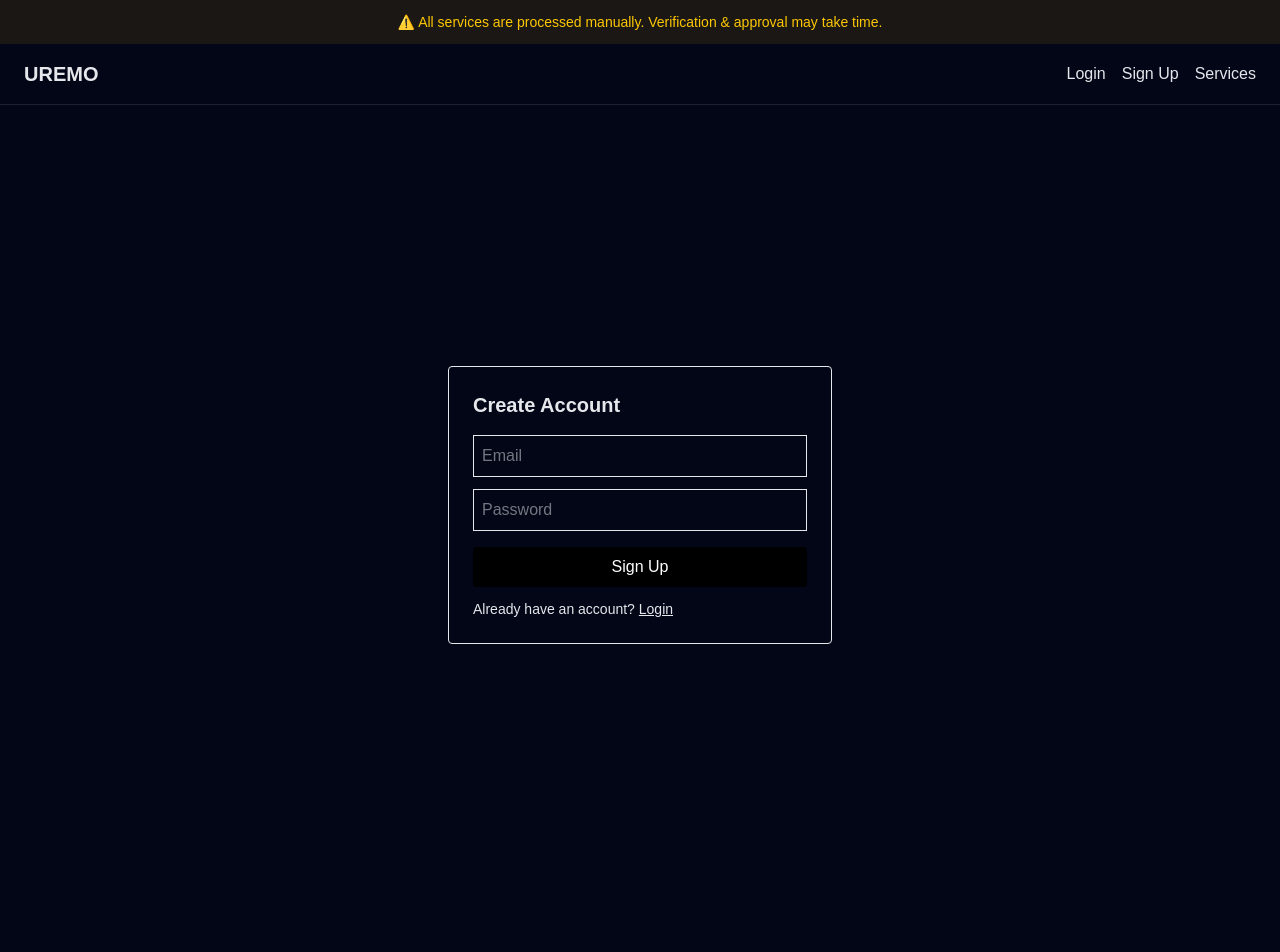
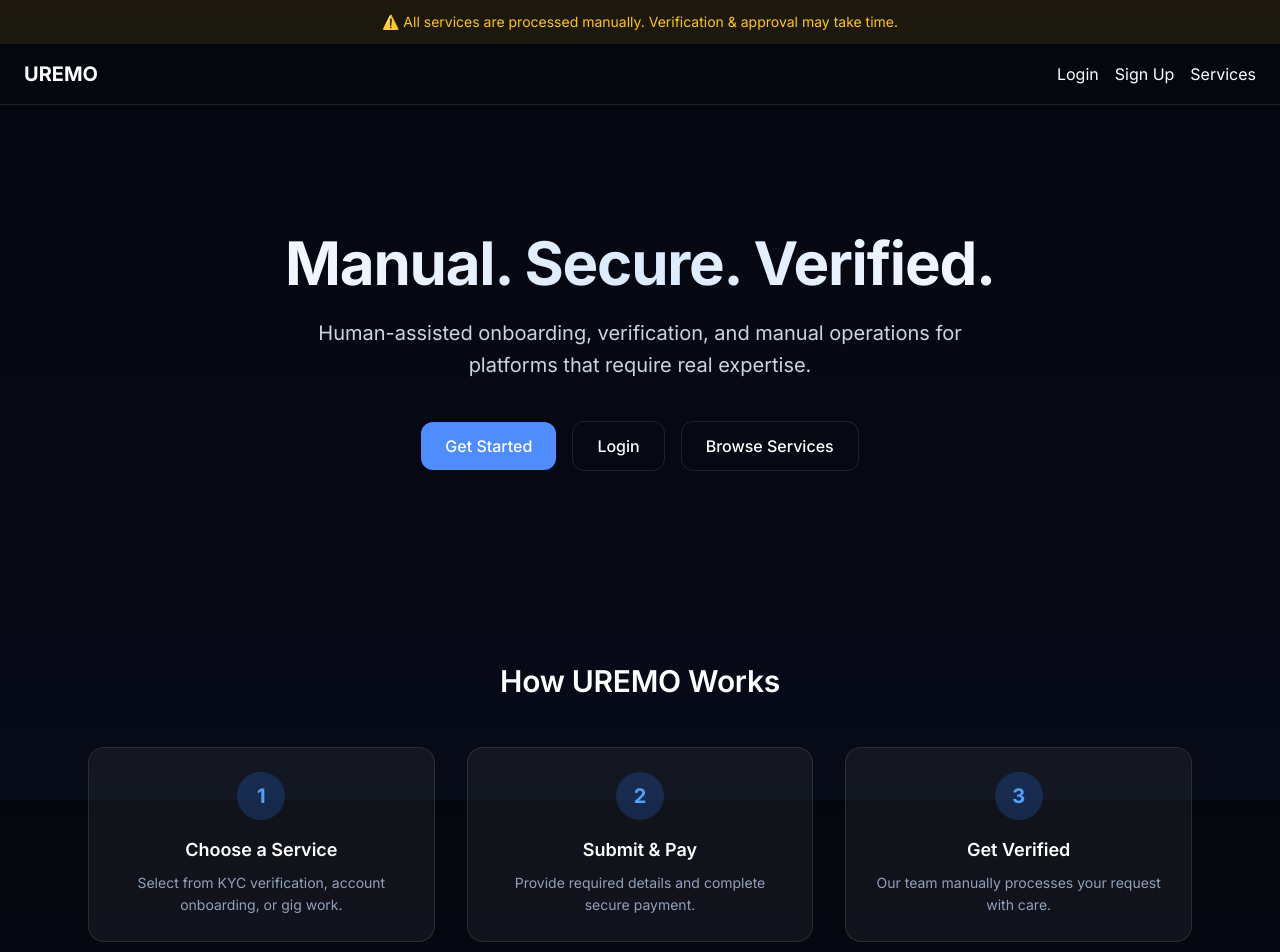
Before and after one commit to sajalnew01/uremo-frontend, a Next.js app: page / in a window 1280 px wide. Shown: the top 952 px of the page. Before the commit the page ends 905 px from the top, so only its background shows below. Built offline with nearby package versions, Linux system fonts and the light colour scheme.

Commit message:
ui: phase 2 polish - premium theme, landing, navbar cleanup, animations

```diff
--- a/app/globals.css
+++ b/app/globals.css
@@ -1,49 +1,77 @@
 @import "tailwindcss";
 
 :root {
-  --background: #ffffff;
-  --foreground: #171717;
-}
-
-@theme inline {
-  --color-background: var(--background);
-  --color-foreground: var(--foreground);
-  --font-sans: var(--font-geist-sans);
-  --font-mono: var(--font-geist-mono);
-}
-
-@media (prefers-color-scheme: dark) {
-  :root {
-    --background: #0a0a0a;
-    --foreground: #ededed;
-  }
+  --bg-from: #05070F;
+  --bg-to: #070B18;
+  --card-bg: rgba(255, 255, 255, 0.05);
+  --card-border: rgba(255, 255, 255, 0.1);
+  --card-border-hover: rgba(255, 255, 255, 0.2);
+  --text-primary: #FFFFFF;
+  --text-muted: #9CA3AF;
+  --accent-blue: #4F8CFF;
+  --accent-blue-hover: #3D7AE6;
 }
 
 body {
-  background: var(--background);
-  color: var(--foreground);
-  font-family: Arial, Helvetica, sans-serif;
+  background: linear-gradient(180deg, var(--bg-from) 0%, var(--bg-to) 100%);
+  background-attachment: fixed;
+  color: var(--text-primary);
+  font-family: var(--font-sans), system-ui, sans-serif;
+  min-height: 100vh;
 }
 
-body {
-  background-color: #020617;
-  color: #e5e7eb;
+h1 {
+  font-weight: 700;
+  letter-spacing: -0.02em;
+}
+
+h2 {
+  font-weight: 600;
+  letter-spacing: -0.01em;
+}
+
+p {
+  line-height: 1.6;
 }
 
 .card {
-  background: #020617;
-  border: 1px solid #1e293b;
-  border-radius: 14px;
-  padding: 20px;
+  background: var(--card-bg);
+  border: 1px solid var(--card-border);
+  border-radius: 1rem;
+  padding: 1.5rem;
+  transition: all 0.2s ease;
+}
+
+.card:hover {
+  border-color: var(--card-border-hover);
+  transform: translateY(-2px);
 }
 
 .btn-primary {
-  background: #3b82f6;
+  background: var(--accent-blue);
   color: white;
-  padding: 10px 16px;
-  border-radius: 10px;
+  padding: 0.75rem 1.5rem;
+  border-radius: 0.75rem;
+  font-weight: 500;
+  transition: all 0.2s ease;
 }
 
 .btn-primary:hover {
-  background: #2563eb;
+  background: var(--accent-blue-hover);
+  box-shadow: 0 0 20px rgba(79, 140, 255, 0.4);
 }
+
+.btn-secondary {
+  background: transparent;
+  border: 1px solid var(--card-border);
+  color: var(--text-primary);
+  padding: 0.75rem 1.5rem;
+  border-radius: 0.75rem;
+  font-weight: 500;
+  transition: all 0.2s ease;
+}
+
+.btn-secondary:hover {
+  border-color: var(--card-border-hover);
+  background: var(--card-bg);
+}
--- a/app/layout.tsx
+++ b/app/layout.tsx
@@ -1,19 +1,15 @@
 import type { Metadata } from "next";
-import { Geist, Geist_Mono } from "next/font/google";
+import { Inter } from "next/font/google";
 import "./globals.css";
 import Navbar from "@/components/Navbar";
 import Sidebar from "@/components/Sidebar";
 import StatusBanner from "@/components/StatusBanner";
 import { SidebarProvider } from "@/components/SidebarContext";
 
-const geistSans = Geist({
-  variable: "--font-geist-sans",
+const inter = Inter({
+  variable: "--font-sans",
   subsets: ["latin"],
-});
-
-const geistMono = Geist_Mono({
-  variable: "--font-geist-mono",
-  subsets: ["latin"],
+  display: "swap",
 });
 
 export const metadata: Metadata = {
@@ -28,7 +24,7 @@ export default function RootLayout({
 }>) {
   return (
     <html lang="en">
-      <body className="bg-black text-white">
+      <body className={inter.variable}>
         <SidebarProvider>
           <StatusBanner />
           <Navbar />
--- a/app/page.tsx
+++ b/app/page.tsx
@@ -1,70 +1,188 @@
 "use client";
 
-import { useState } from "react";
+import { useEffect } from "react";
 import { useRouter } from "next/navigation";
-import { apiRequest } from "@/lib/api";
+import Link from "next/link";
+import { useAuth } from "@/hooks/useAuth";
+import { motion } from "framer-motion";
 
-export default function Signup() {
+export default function LandingPage() {
   const router = useRouter();
-  const [email, setEmail] = useState("");
-  const [password, setPassword] = useState("");
-  const [loading, setLoading] = useState(false);
+  const { ready, isAuthenticated } = useAuth();
 
-  const submit = async () => {
-    setLoading(true);
-    try {
-      const res = await apiRequest("/api/auth/signup", "POST", {
-        email,
-        password,
-      });
+  useEffect(() => {
+    // Redirect logged-in users to dashboard
+    if (ready && isAuthenticated) {
+      router.replace("/dashboard");
+    }
+  }, [ready, isAuthenticated, router]);
 
-      if (res.token) {
-        localStorage.setItem("token", res.token);
-        router.push("/dashboard");
-      } else {
-        alert(res.message || "Signup failed");
-      }
-    } catch (err) {
-      alert("Something went wrong");
-    } finally {
-      setLoading(false);
-    }
-  };
+  // While checking auth or if authenticated (before redirect), show minimal loading
+  if (!ready || isAuthenticated) {
+    return (
+      <div className="min-h-screen flex items-center justify-center">
+        <div className="text-slate-400">Loading...</div>
+      </div>
+    );
+  }
 
   return (
-    <div className="min-h-screen flex items-center justify-center">
-      <div className="w-full max-w-sm border p-6 rounded">
-        <h1 className="text-xl font-semibold mb-4">Create Account</h1>
+    <div className="min-h-screen">
+      {/* Hero Section */}
+      <motion.section
+        initial={{ opacity: 0, y: 20 }}
+        animate={{ opacity: 1, y: 0 }}
+        transition={{ duration: 0.6 }}
+        className="max-w-6xl mx-auto px-4 sm:px-6 py-20 md:py-32 text-center"
+      >
+        <h1 className="text-4xl md:text-6xl font-bold mb-6 bg-gradient-to-r from-white via-blue-100 to-white bg-clip-text text-transparent">
+          Manual. Secure. Verified.
+        </h1>
+        <p className="text-lg md:text-xl text-slate-300 max-w-2xl mx-auto mb-10">
+          Human-assisted onboarding, verification, and manual operations for
+          platforms that require real expertise.
+        </p>
 
-        <input
-          type="email"
-          placeholder="Email"
-          className="w-full border p-2 mb-3"
-          onChange={(e) => setEmail(e.target.value)}
-        />
+        <div className="flex flex-col sm:flex-row gap-4 justify-center items-center">
+          <Link href="/signup">
+            <motion.button
+              whileHover={{ scale: 1.05 }}
+              whileTap={{ scale: 0.95 }}
+              className="btn-primary w-full sm:w-auto"
+            >
+              Get Started
+            </motion.button>
+          </Link>
+          <Link href="/login">
+            <button className="btn-secondary w-full sm:w-auto">Login</button>
+          </Link>
+          <Link href="/buy-service">
+            <button className="btn-secondary w-full sm:w-auto">
+              Browse Services
+            </button>
+          </Link>
+        </div>
+      </motion.section>
 
-        <input
-          type="password"
-          placeholder="Password"
-          className="w-full border p-2 mb-4"
-          onChange={(e) => setPassword(e.target.value)}
-        />
+      {/* 3-Step Process */}
+      <motion.section
+        initial={{ opacity: 0 }}
+        whileInView={{ opacity: 1 }}
+        transition={{ duration: 0.8 }}
+        viewport={{ once: true }}
+        className="max-w-6xl mx-auto px-4 sm:px-6 py-16"
+      >
+        <h2 className="text-3xl font-bold text-center mb-12">
+          How UREMO Works
+        </h2>
 
-        <button
-          onClick={submit}
-          disabled={loading}
-          className="w-full bg-black text-white py-2 rounded"
-        >
-          {loading ? "Creating..." : "Sign Up"}
-        </button>
+        <div className="grid md:grid-cols-3 gap-8">
+          {[
+            {
+              step: "1",
+              title: "Choose a Service",
+              desc: "Select from KYC verification, account onboarding, or gig work.",
+            },
+            {
+              step: "2",
+              title: "Submit & Pay",
+              desc: "Provide required details and complete secure payment.",
+            },
+            {
+              step: "3",
+              title: "Get Verified",
+              desc: "Our team manually processes your request with care.",
+            },
+          ].map((item) => (
+            <motion.div
+              key={item.step}
+              whileHover={{ y: -4 }}
+              className="card text-center"
+            >
+              <div className="w-12 h-12 rounded-full bg-blue-500/20 text-blue-400 flex items-center justify-center text-xl font-bold mx-auto mb-4">
+                {item.step}
+              </div>
+              <h3 className="font-semibold text-lg mb-2">{item.title}</h3>
+              <p className="text-sm text-slate-400">{item.desc}</p>
+            </motion.div>
+          ))}
+        </div>
+      </motion.section>
 
-        <p className="text-sm mt-3">
-          Already have an account?{" "}
-          <a href="/login" className="underline">
-            Login
-          </a>
-        </p>
-      </div>
+      {/* Features */}
+      <motion.section
+        initial={{ opacity: 0 }}
+        whileInView={{ opacity: 1 }}
+        transition={{ duration: 0.8 }}
+        viewport={{ once: true }}
+        className="max-w-6xl mx-auto px-4 sm:px-6 py-16"
+      >
+        <h2 className="text-3xl font-bold text-center mb-12">
+          Why Choose UREMO
+        </h2>
+
+        <div className="grid md:grid-cols-3 gap-6">
+          {[
+            {
+              icon: "🔒",
+              title: "Manual Verification",
+              desc: "Every request is reviewed by real humans, not bots.",
+            },
+            {
+              icon: "⚡",
+              title: "Flexible Payments",
+              desc: "PayPal, Crypto (USDT), or Binance—your choice.",
+            },
+            {
+              icon: "🌐",
+              title: "Work Opportunities",
+              desc: "Join our team as a manual operations specialist.",
+            },
+          ].map((feat, i) => (
+            <motion.div key={i} whileHover={{ scale: 1.02 }} className="card">
+              <div className="text-4xl mb-4">{feat.icon}</div>
+              <h3 className="font-semibold text-lg mb-2">{feat.title}</h3>
+              <p className="text-sm text-slate-400">{feat.desc}</p>
+            </motion.div>
+          ))}
+        </div>
+      </motion.section>
+
+      {/* Trust Disclaimer */}
+      <motion.section
+        initial={{ opacity: 0 }}
+        whileInView={{ opacity: 1 }}
+        transition={{ duration: 0.8 }}
+        viewport={{ once: true }}
+        className="max-w-4xl mx-auto px-4 sm:px-6 py-16"
+      >
+        <div className="card text-center">
+          <p className="text-slate-300 leading-relaxed">
+            ⚠️ <strong>All services are processed manually.</strong>{" "}
+            Verification, approval, and delivery times may vary. UREMO is not
+            responsible for delays outside our control. By using our services,
+            you acknowledge that manual processing takes time.
+          </p>
+        </div>
+      </motion.section>
+
+      {/* Footer */}
+      <footer className="border-t border-white/10 mt-20">
+        <div className="max-w-6xl mx-auto px-4 sm:px-6 py-8 text-center text-sm text-slate-400">
+          <p>© 2026 UREMO. Manual operations for platforms that matter.</p>
+          <div className="flex justify-center gap-6 mt-4">
+            <Link href="/buy-service" className="hover:text-white transition">
+              Services
+            </Link>
+            <Link href="/apply-to-work" className="hover:text-white transition">
+              Work With Us
+            </Link>
+            <Link href="/login" className="hover:text-white transition">
+              Login
+            </Link>
+          </div>
+        </div>
+      </footer>
     </div>
   );
 }
--- a/components/Card.tsx
+++ b/components/Card.tsx
@@ -6,7 +6,7 @@ export default function Card({
   children: React.ReactNode;
 }) {
   return (
-    <div className="border border-[#E5E7EB] rounded-lg p-6 bg-white hover:shadow-lg transition">
+    <div className="rounded-2xl border border-white/10 bg-white/5 p-6 hover:border-white/20 hover:-translate-y-1 transition-all duration-200">
       {title && <h3 className="font-semibold text-lg mb-4">{title}</h3>}
       {children}
     </div>
--- a/components/Navbar.tsx
+++ b/components/Navbar.tsx
@@ -37,50 +37,55 @@ export default function Navbar() {
       <div className="flex gap-3 md:gap-4 items-center flex-wrap justify-end">
         {!isAuthenticated && (
           <>
-            <Link href="/login">Login</Link>
-            <Link href="/signup">Sign Up</Link>
-            <Link href="/buy-service">Services</Link>
+            <Link href="/login" className="hover:text-white/80 transition">
+              Login
+            </Link>
+            <Link href="/signup" className="hover:text-white/80 transition">
+              Sign Up
+            </Link>
+            <Link
+              href="/buy-service"
+              className="hover:text-white/80 transition"
+            >
+              Services
+            </Link>
           </>
         )}
 
         {isAuthenticated && (
           <>
-            <Link href="/dashboard">Dashboard</Link>
-            <Link href="/buy-service">Buy Service</Link>
-            <Link href="/orders">My Orders</Link>
-            <Link href="/apply-to-work">Apply to Work</Link>
-
-            {user?.role === "admin" && (
-              <>
-                <Link href="/admin">Admin</Link>
+            <Link href="/dashboard" className="hover:text-white/80 transition">
+              Dashboard
+            </Link>
             <Link
-                  href="/admin/services"
-                  className="text-blue-400 hover:underline"
+              href="/buy-service"
+              className="hover:text-white/80 transition"
             >
               Services
             </Link>
-                <Link
-                  href="/admin/orders"
-                  className="text-blue-400 hover:underline"
-                >
-                  Orders
+            <Link href="/orders" className="hover:text-white/80 transition">
+              My Orders
             </Link>
             <Link
-                  href="/admin/payments"
-                  className="text-blue-400 hover:underline"
+              href="/apply-to-work"
+              className="hover:text-white/80 transition"
             >
-                  Payments
+              Apply to Work
             </Link>
+
+            {user?.role === "admin" && (
               <Link
-                  href="/admin/applications"
-                  className="text-blue-400 hover:underline"
+                href="/admin"
+                className="text-blue-400 hover:text-blue-300 transition font-medium"
               >
-                  Applications
+                Admin Panel
               </Link>
-              </>
             )}
 
-            <button onClick={logout} className="text-red-400">
+            <button
+              onClick={logout}
+              className="text-red-400 hover:text-red-300 transition"
+            >
               Logout
             </button>
           </>
--- a/package.json
+++ b/package.json
@@ -9,6 +9,7 @@
     "lint": "eslint"
   },
   "dependencies": {
+    "framer-motion": "^12.25.0",
     "next": "16.1.1",
     "react": "19.2.3",
     "react-dom": "19.2.3"
```
Also changed, not shown: app/dashboard/page.tsx (+46 -28 lines), 1 other file (tests, documents, lock files or other folders). Lines whose indentation alone changed are shown as unchanged.
